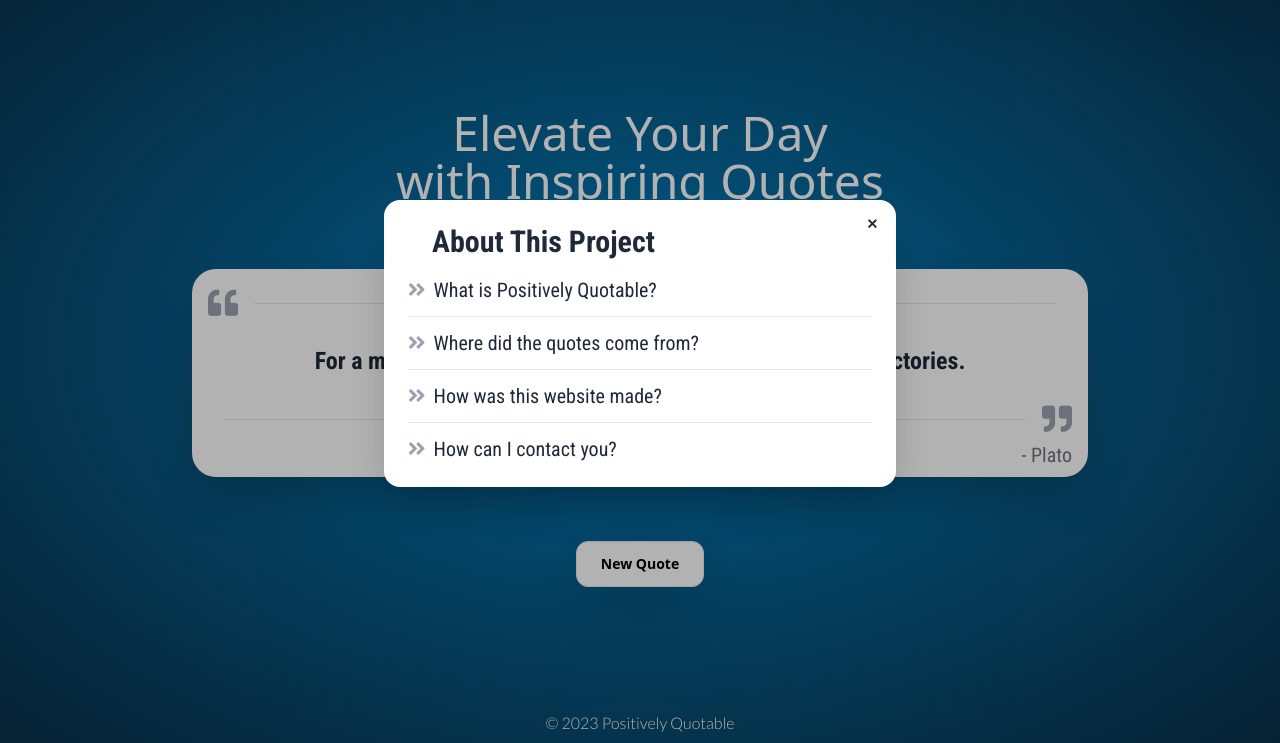
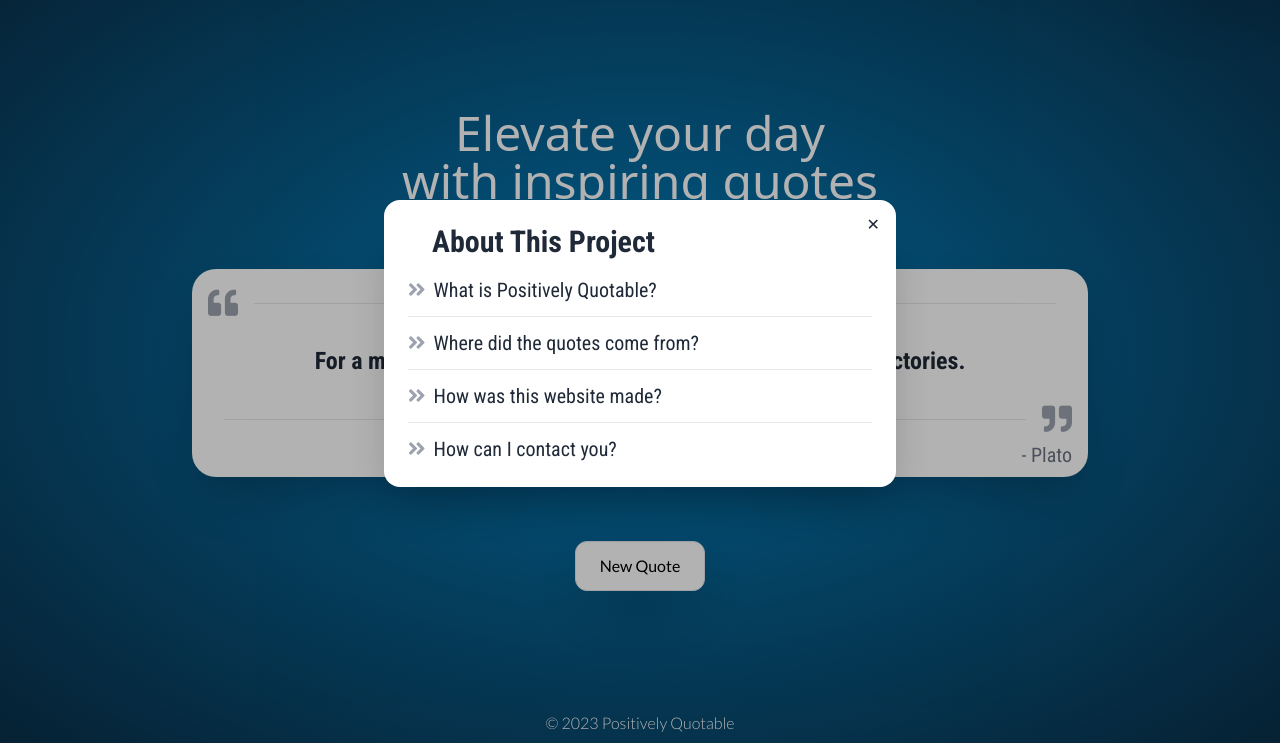
Before and after one commit to bpcollins/SpeedrunTrivia, a website: page dist/index.html in a window 1280 px wide. Both pictures are taken after a click on the button "Learn More". Shown: the part 57-800 px from the top of the page. Drawn offline with Linux system fonts and the light colour scheme.

Commit message:
Updated styling

```diff
--- a/dist/index.html
+++ b/dist/index.html
@@ -19,11 +19,11 @@
                 <span class="font-thin text-white text-2xl md:text-3xl animate-fade-in-right">Positively Quotable</span>
             </div>
             <div class="flex md:order-2">
-                <button type="button" class="bg-opacity-0 text-white hover:bg-gray-300 hover-text-black border border-gray-200 rounded-xl shadow-2xl text-sm py-2 px-3" onclick="my_modal_2.showModal()">Learn More</button>
+                <button type="button" class="bg-opacity-0 text-white font-thin hover:bg-gray-300 hover-text-black border border-gray-200 rounded-xl shadow-2xl text-sm py-2 px-3" onclick="my_modal_2.showModal()">Learn More</button>
                 <dialog id="my_modal_2" class="modal">
                     <div class="modal-box">
                         <form method="dialog">
-                            <button class="btn btn-sm btn-circle btn-ghost border-0 absolute right-2 top-2">✕</button>
+                            <button type="button" class="border-0 rounded-lg absolute right-4 top-3">✕</button>
                         </form>
                         <h1 class="font-semibold font-roboto text-3xl ml-6 mb-4">About This Project</h1>
                         <section>
@@ -68,8 +68,8 @@
 </header>
 
 <div class="px-10">
-    <h1 class="text-3xl md:text-5xl text-white text-roboto font-thin text-center mt-12 md:mt-24">Elevate Your Day</h1>
-    <h1 class="text-3xl md:text-5xl text-white text-roboto font-thin text-center">with Inspiring Quotes</h1>
+    <h1 class="text-3xl md:text-5xl text-white text-lato font-thin text-center mt-12 md:mt-24">Elevate your day</h1>
+    <h1 class="text-3xl md:text-5xl text-white text-lato font-thin text-center">with inspiring quotes</h1>
 
     <div class="mx-auto grid grid-cols-1 max-w-4xl rounded-3xl shadow-2xl bg-white p-4 relative font-roboto h-56 mt-16 md:h-52">
         <div class="text-xl md:text-2xl quote-box">
@@ -86,7 +86,7 @@
         <p id="author" class="absolute bottom-2 right-4 text-gray-500 text-lg md:text-xl transition-opacity"></p>
     </div>
     <div class="flex justify-center items-center mt-16">
-        <button class="bg-white hover-bg-gray-300 text-black font-semibold py-3 px-6 border border-gray-200 rounded-xl shadow-2xl text-sm" id="new-quote">New Quote</button>
+        <button class="bg-white hover-bg-gray-300 text-black font-lato text-sm py-2.5 px-5 md:text-base md:py-3 md:px-6 border border-gray-200 rounded-xl shadow-2xl" id="new-quote">New Quote</button>
     </div>
 </div>
 </body>
```
Also changed, not shown: dist/output.css.
